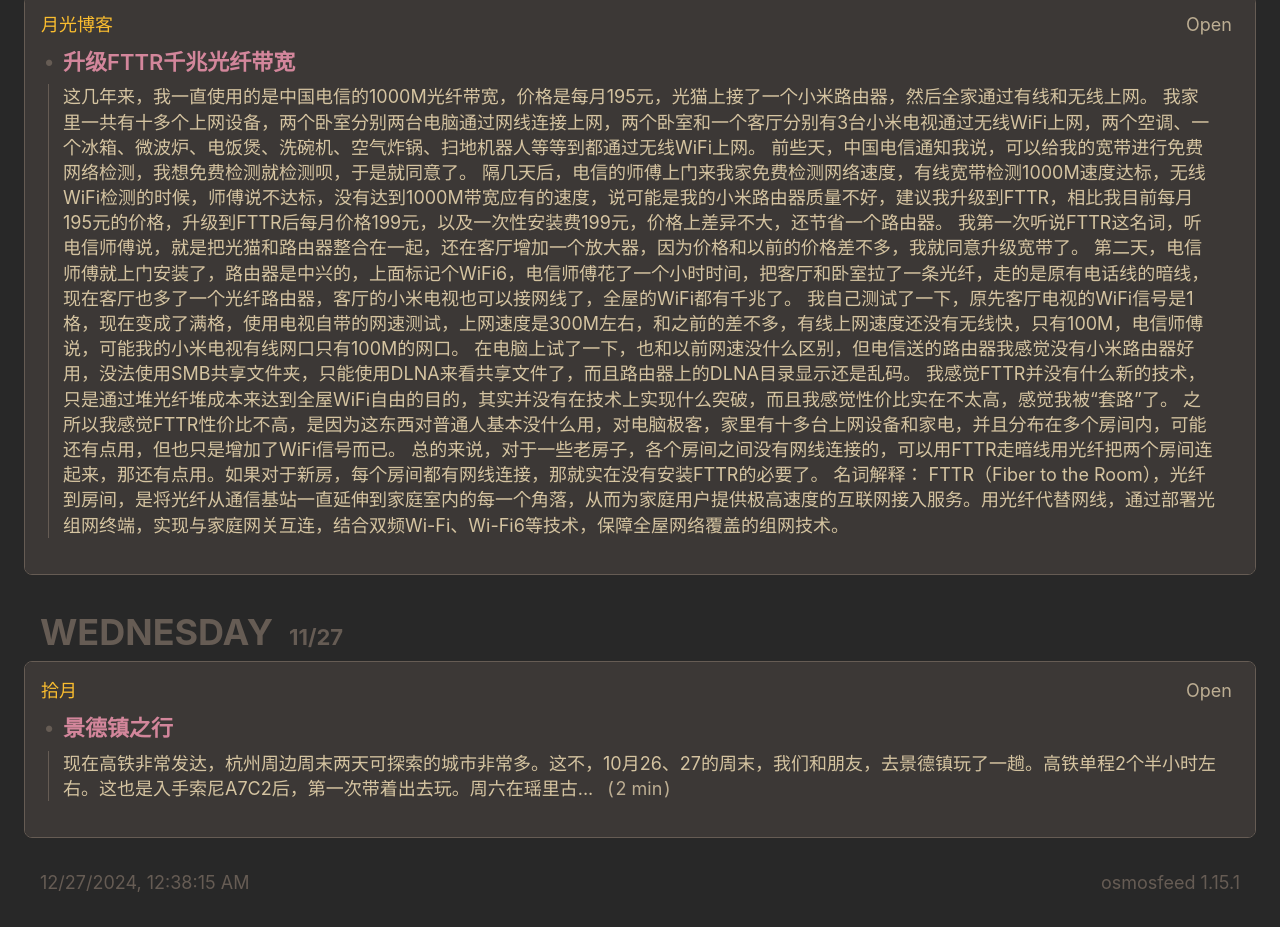
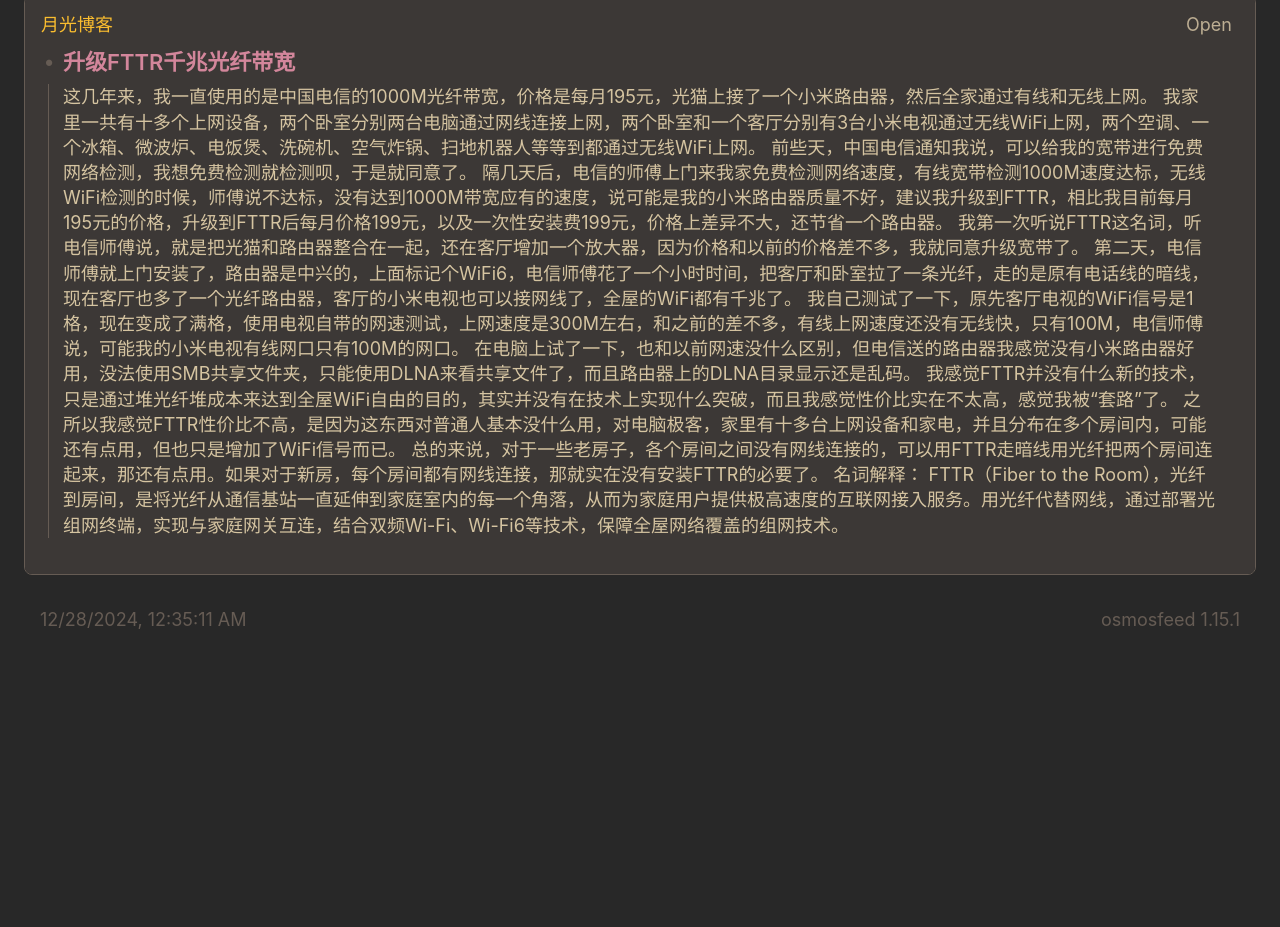
Before and after one commit to TiG000/rss0521, a plain HTML site: page index.html in a window 1280 px wide. Shown: the part 2970-3897 px from the top of the page. After the commit the page ends 3634 px from the top, so only its background shows below. Drawn offline with Linux system fonts and the light colour scheme.

Commit message:
deploy: 9e9d9df08eacdbec364c2e045af8c16f13127d17

```diff
--- a/index.html
+++ b/index.html
@@ -583,57 +583,10 @@ FTTR（Fiber to the Room），光纤到房间，是将光纤从通信基站一
             </li>
         </ul>
       </section>
-      <section class="daily-content js-toggle-accordions-scope">
-        <h2 class="daily-heading">
-          <button
-            class="daily-heading-toggle"
-            data-action="toggle-accordions"
-            title="Click to toggle the day, Ctrl + click to toggle all."
-          >
-            <time class="daily-heading-toggle__weekday js-offset-weekday" data-offset-date=2024-11-27 datetime="2024-11-27T21:22:00.000Z">2024-11-27</time>
-            <time class="daily-heading-toggle__date js-offset-date" data-offset-date=2024-11-27 datetime="2024-11-27T21:22:00.000Z"></time>
-          </button>
-        </h2>
-        <ul class="sources card">
-            <li class="card__section">
-              <section class="js-toggle-accordions-scope">
-                <h3 class="source-heading">
-                  <button
-                    class="source-heading__name"
-                    data-action="toggle-accordions"
-                    title="Click to toggle the source, Ctrl + click to toggle all."
-                  >拾月</button>
-                  <a class="source-heading__link" href="https://www.skyue.com/">Open</a>
-                </h3>
-                <section class="articles-per-source">
-                    <article>
-                      <details
-                        class="article-expander"
-                        data-action="toggle-native-accordion"
-                        data-accordion-key="https://www.skyue.com/24112805.html"
-                        open
-                      >
-                        <summary class="article-expander__title">景德镇之行</summary>
-                        <a class="article-summary-link article-summary-box-outer" href="https://www.skyue.com/24112805.html">
-                          <div class="article-summary-box-inner media-object">
-                            <span class="media-object__text">
-                              <span>现在高铁非常发达，杭州周边周末两天可探索的城市非常多。这不，10月26、27的周末，我们和朋友，去景德镇玩了一趟。高铁单程2个半小时左右。这也是入手索尼A7C2后，第一次带着出去玩。周六在瑶里古...</span>
-                                &ensp;<span class="article-reading-time">(&hairsp;2
-                                  min&hairsp;)</span>
-                            </span>
-                          </div>
-                        </a>
-                      </details>
-                    </article>
-                </section>
-              </section>
-            </li>
-        </ul>
-      </section>
 
     <footer>
-      <a class="footer-link" href="https://github.com/TiG000/rss0521/actions/runs/12509955212">
-        <time id="build-timestamp" datetime="2024-12-27T00:38:15.664Z">2024-12-27T00:38:15.664Z</time>
+      <a class="footer-link" href="https://github.com/TiG000/rss0521/actions/runs/12522193761">
+        <time id="build-timestamp" datetime="2024-12-28T00:35:11.109Z">2024-12-28T00:35:11.109Z</time>
       </a>
       <a class="footer-link" href="https://github.com/osmoscraft/osmosfeed">osmosfeed 1.15.1</a>
     </footer>
```
Also changed, not shown: cache.json (+1 -12 lines), 1 other file.
